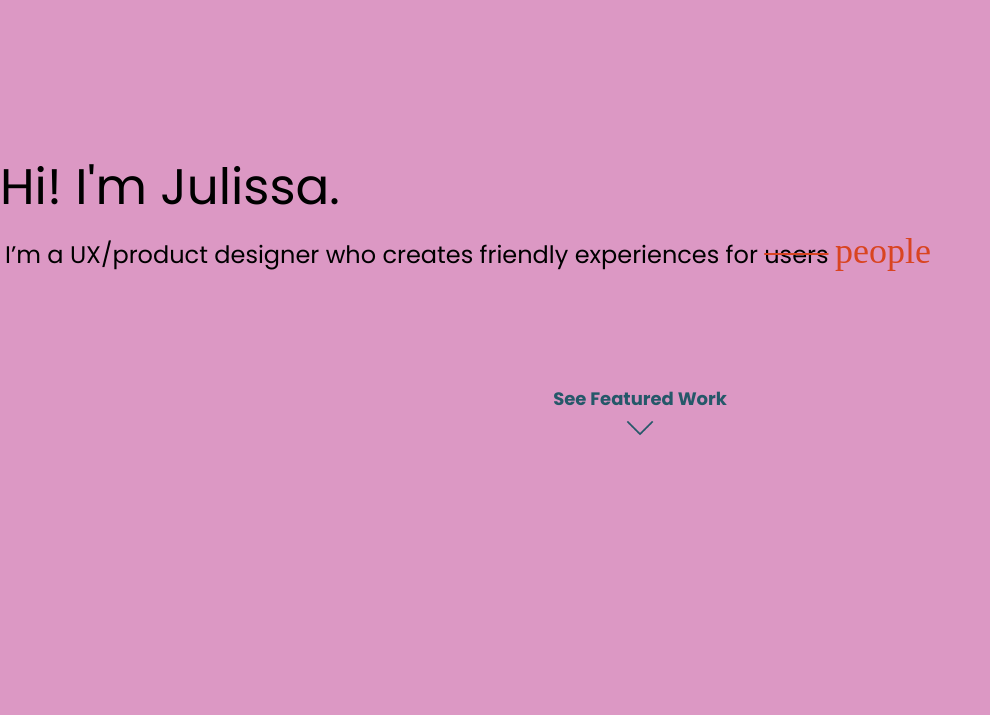
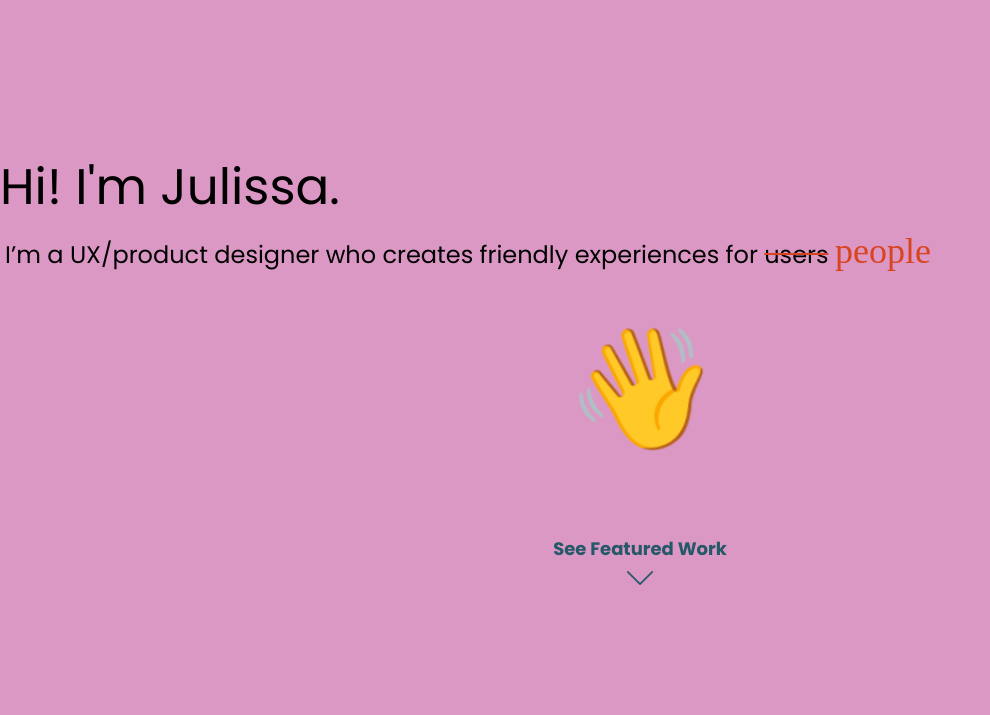
Before and after one commit to jujucinco/Julissas-portfolio, a plain HTML site: page index.html in a window 1280 px wide. Shown: the part 85-800 px from the top of the page, without its empty margins (0-990 px from the left). Drawn offline with Linux system fonts and the light colour scheme; a web font is replaced by a local one.

Commit message:
Update index.html

```diff
--- a/index.html
+++ b/index.html
@@ -57,6 +57,7 @@
             <p>I’m a UX/product designer who creates friendly experiences for
             <span class="userstext">users</span> <span class="peopletext">people</span></p>
         </div>
+            <div class="wave"><span class="wavespan">👋</span></div>
             <p class="featuredworktext"><a href="index.html#classkarmaprojectid">See Featured Work</a></p>
         <div class="downarrowdiv">
             <a href="index.html#classkarmaprojectid" class="downarrow">
```
